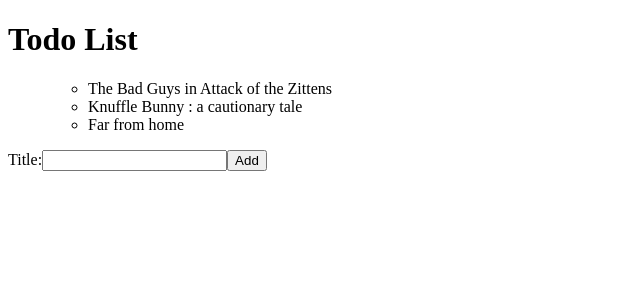
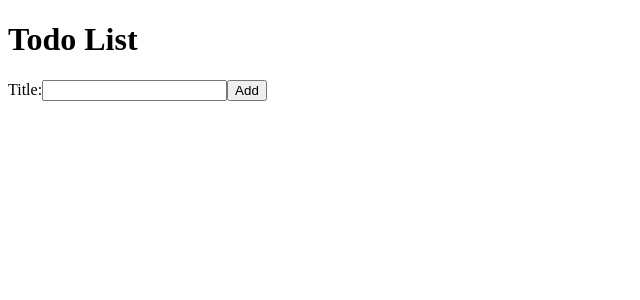
Before and after one commit to JamieBort/to-do-list-classwork, a React (Create React App) app: page / in a window 1280 px wide. Shown: the top 300 px of the page, without its empty margins (0-640 px from the left). Built offline with nearby package versions, Linux system fonts and the light colour scheme; the HTML template or start-up script is replaced by a standard one.

Commit message:
Complete the 'Control Add Todo Input' section.

```diff
--- a/src/AddTodoForm.js
+++ b/src/AddTodoForm.js
@@ -1,14 +1,32 @@
 // src/AddTodoForm.js
 
-import React from "react";
+// import React from "react";
+import React, { useState } from 'react';
 
 function AddTodoForm(props) {
+
+    const [todoTitle, setTodoTitle] = useState("");
+
+    const handleTitleChange = event => {
+        // const newTodoTitle = event.target.secondInput.value;
+
+        const newTodoTitle = event.target.value;
+        console.log("newTodoTitle: ", newTodoTitle);
+        setTodoTitle(newTodoTitle);
+    }
+
     const handleAddTodo = event => {
         event.preventDefault();
-        const todoTitle = event.target.todoTitle.value;
+        // const todoTitle = event.target.todoTitle.value;
+
         console.log("todoTitle: ", todoTitle);
-        props.onAddTodo(event.target.todoTitle.value);
-        event.target.todoTitle.value="";
+        // props.onAddTodo(event.target.todoTitle.value);
+
+        props.onAddTodo(todoTitle);
+
+        // event.target.value = "";
+
+        setTodoTitle("");
     }
 
     return (
@@ -17,8 +35,9 @@ function AddTodoForm(props) {
                 <label htmlFor="todoTitle">
                     Title:
                 </label>
-                <input id="todoTitle" name="title">
-                </input>
+                {/* <input id="todoTitle" name="title"></input> */}
+
+                <input id="bens" value={todoTitle} onChange={handleTitleChange}></input>
                 <button>Add</button>
             </form>
         </div>
--- a/src/App.js
+++ b/src/App.js
@@ -4,11 +4,12 @@ import TodoList from './TodoList';
 
 function App() {
   const [newTodo, setNewTodo] = useState();
+  const [todoList, settodoList] = useState([]);
 
   return (
     <div>
       <h1>Todo List</h1>
-      <TodoList />
+      <TodoList todoList={todoList}/>
       {/* <AddTodoForm /> */}
 
       <AddTodoForm onAddTodo={setNewTodo} />
--- a/src/TodoList.js
+++ b/src/TodoList.js
@@ -3,27 +3,28 @@
 import React from "react";
 import TodoListItem from "./TodoListItem";
 
-const todoList = [
-    {
-        uniqueIdentifier: 1,
-        title: "The Bad Guys in Attack of the Zittens",
-    },
-    {
-        uniqueIdentifier: 2,
-        title: "Knuffle Bunny : a cautionary tale",
-    },
-    {
-        uniqueIdentifier: 3,
-        title: "Far from home",
-    },
-];
+// const todoList = [
+//     {
+//         uniqueIdentifier: 1,
+//         title: "The Bad Guys in Attack of the Zittens",
+//     },
+//     {
+//         uniqueIdentifier: 2,
+//         title: "Knuffle Bunny : a cautionary tale",
+//     },
+//     {
+//         uniqueIdentifier: 3,
+//         title: "Far from home",
+//     },
+// ];
 
-function TodoList() {
+function TodoList(props) {
+    // console.log("props.todoList: ", props.todoList) // It's an empty array.
     return (
         <div>
             {/* <ul>{todoList.map((item) => <li key={item.uniqueIdentifier}>{item.title}</li>)}</ul> */}
             <ul>
-                <TodoListItem list={todoList}/>
+                <TodoListItem list={props.todoList}/>
             </ul>
         </div>
     )
```
